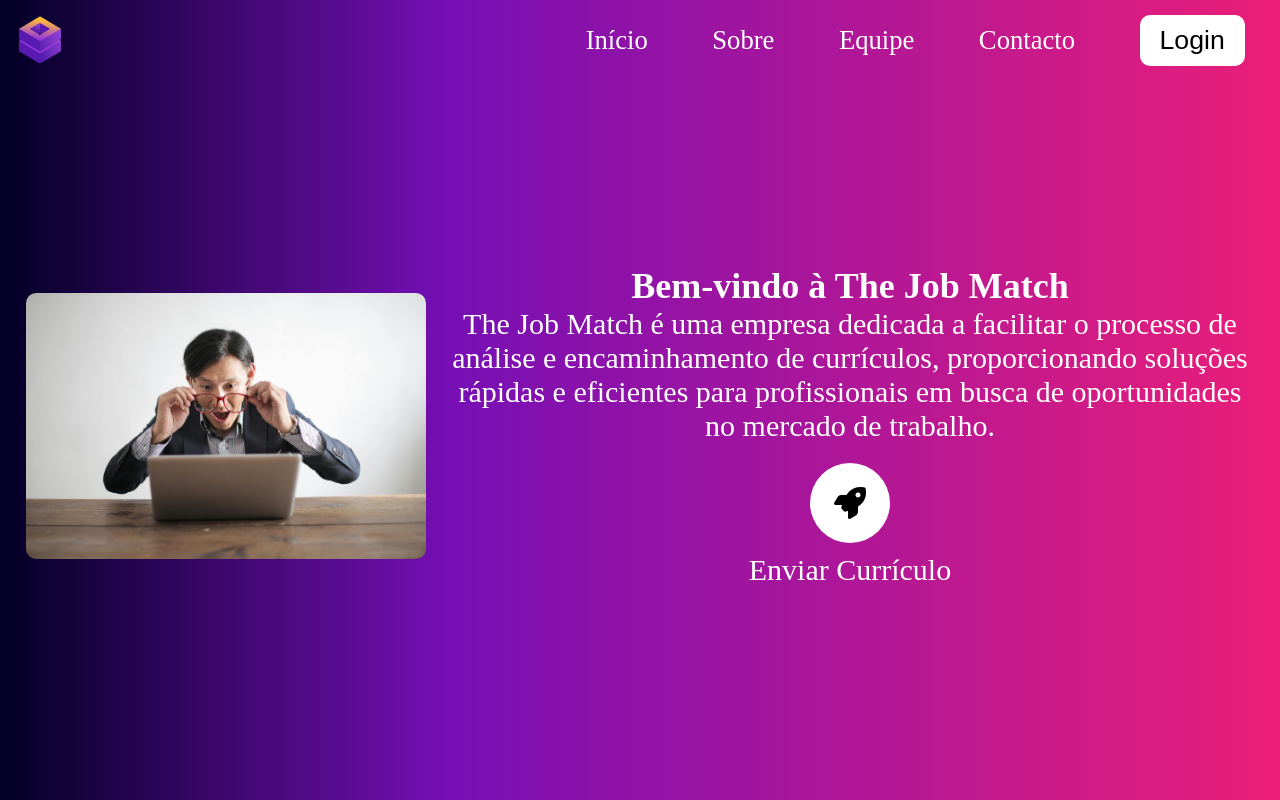
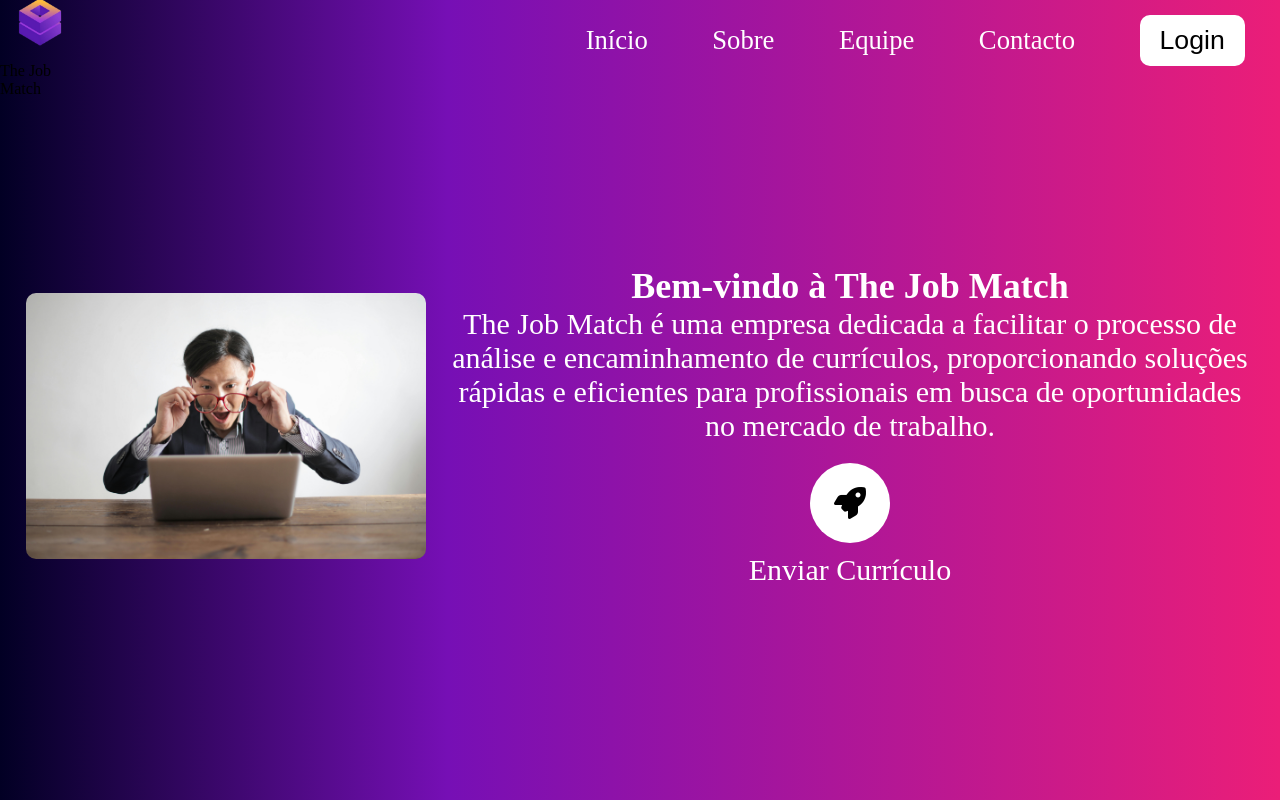
Before and after one commit to MatheusMDeveloper/JobMatch, a plain HTML site: page index.html in a window 1280 px wide. Shown: the top 800 px of the page. Drawn offline with Linux system fonts and the light colour scheme.

Commit message:
Update index.html
Logo text

```diff
--- a/index.html
+++ b/index.html
@@ -11,6 +11,10 @@
   <header id="header">
     <div id="logo-container">
       <img id="logo" src="images/Design_sem_nome-removebg-preview.png" alt="logo" />
+      <div id="logoTextContainer">
+        <div class="logoText">The Job</div>
+        <div class="logoText">Match</div>
+      </div>
     </div>
     <button id="openMenu">&#9776;</button>
     <nav id="menu">
@@ -77,7 +81,7 @@
   <footer id="contacto">
     <h2>Contato</h2>
     <p><strong> Email:</strong>  <a href="mailto:thejobmatch@gmail.pt">thejobmatch@gmail.pt</a></p>
-    <p><strong>Telefone:</strong>  <a href="tel:3514567890">+351 928 040 260</a></p>
+    <p><strong>Telefone:</strong>  <a href="tel:3514567890">900 800 700</a></p>
     <p><strong>Localização:</strong>  Bairro Alto, Lisboa</p>
   </footer>
 
```
